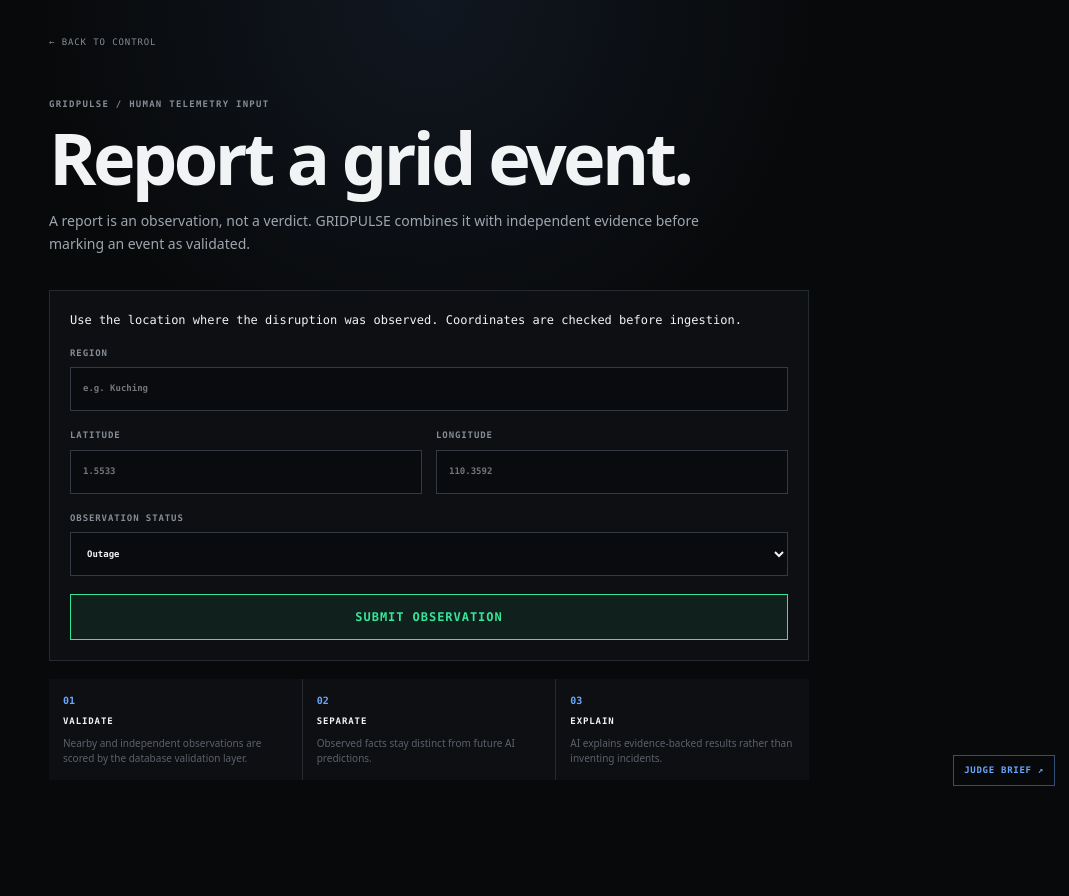
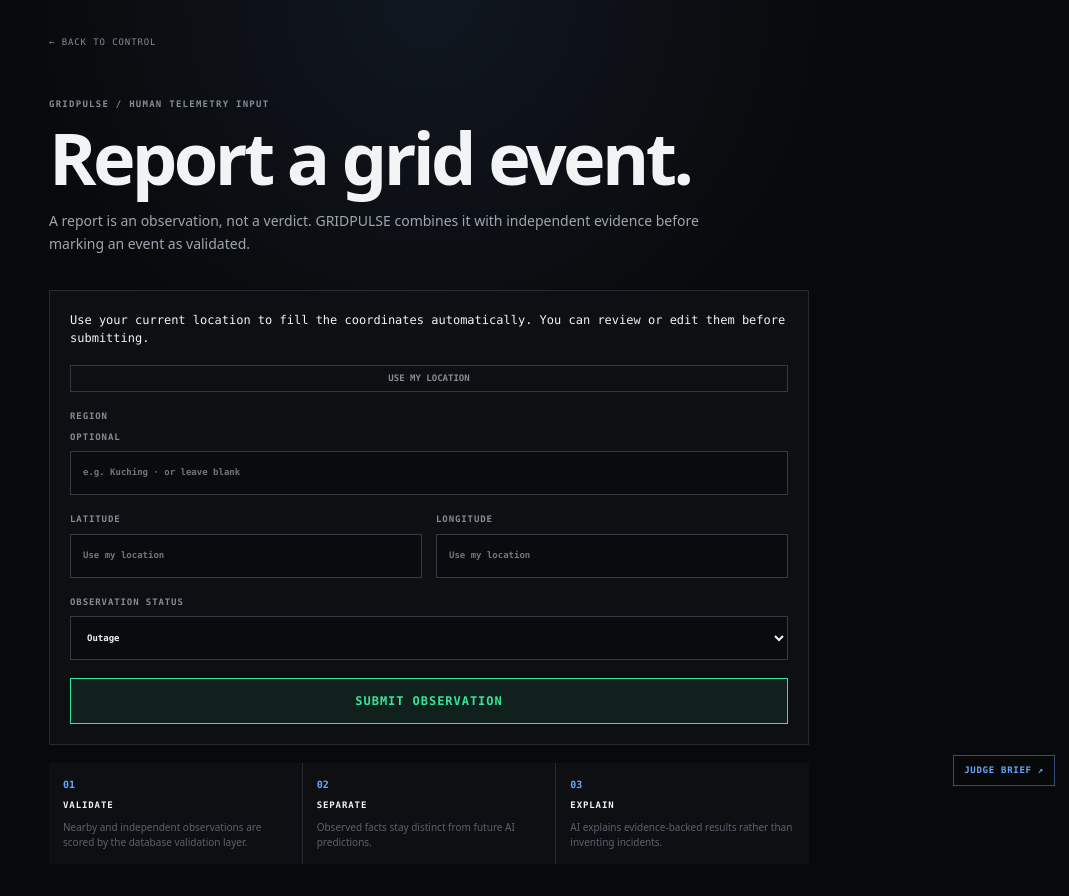
Before and after one commit to kogleshofficial-hub/GRIDPULSE, a Next.js app: page /report in a window 1280 px wide. Shown: the whole page, without its empty margins (211-1280 px from the left). Before the commit the page ends 812 px from the top, so only its background shows below. Built offline with nearby package versions, Linux system fonts and the light colour scheme.

Commit message:
fix: make telemetry reporting location-aware and user friendly

```diff
--- a/src/app/report/page.tsx
+++ b/src/app/report/page.tsx
@@ -5,7 +5,7 @@ import { FormEvent, useState } from "react";
 
 const initialForm = { region: "", latitude: "", longitude: "", status: "outage" };
 
-type ReportState = "idle" | "sending" | "success" | "error";
+type ReportState = "idle" | "locating" | "sending" | "success" | "error";
 
 function messageForError(error: unknown) {
   const value = error instanceof Error ? error.message : "Unable to submit report.";
@@ -13,28 +13,72 @@ function messageForError(error: unknown) {
   if (normalized.includes("rate limit")) return "Too many reports were submitted recently. Please wait a moment and try again.";
   if (normalized.includes("validation failed")) return "Please check the region and coordinates, then try again.";
   if (normalized.includes("outside accepted window")) return "The observation timestamp is outside the accepted reporting window.";
+  if (normalized.includes("permission")) return "Location permission was blocked. Allow location access in your browser, then try again.";
+  if (normalized.includes("unavailable")) return "Your device could not provide a location right now. You can enter coordinates manually.";
+  if (normalized.includes("timeout")) return "Location lookup took too long. Try again or enter coordinates manually.";
+  if (normalized.includes("not supported")) return "This browser does not support location lookup. You can enter coordinates manually.";
   return normalized;
 }
 
 export default function ReportPage() {
   const [state, setState] = useState<ReportState>("idle");
   const [message, setMessage] = useState("");
+  const [locationAccuracy, setLocationAccuracy] = useState<number | null>(null);
   const [formValues, setFormValues] = useState(initialForm);
+
+  function updateField(field: keyof typeof initialForm, value: string) {
+    setFormValues((current) => ({ ...current, [field]: value }));
+  }
+
+  function useMyLocation() {
+    if (state === "locating" || state === "sending") return;
+    setMessage("");
+    setState("locating");
+
+    if (!("geolocation" in navigator)) {
+      setState("error");
+      setMessage("Location is not supported by this browser. You can enter coordinates manually.");
+      return;
+    }
+
+    navigator.geolocation.getCurrentPosition(
+      (position) => {
+        const { latitude, longitude, accuracy } = position.coords;
+        setFormValues((current) => ({
+          ...current,
+          latitude: latitude.toFixed(6),
+          longitude: longitude.toFixed(6),
+          region: current.region || "Auto-detected",
+        }));
+        setLocationAccuracy(Math.round(accuracy));
+        setState("idle");
+        setMessage(`Location found. Accuracy about ${Math.round(accuracy)} m. Review it before submitting.`);
+      },
+      (error) => {
+        setState("error");
+        if (error.code === 1) setMessage("Location permission was blocked. Allow location access in your browser, then try again.");
+        else if (error.code === 2) setMessage("Your device could not provide a location right now. You can enter coordinates manually.");
+        else if (error.code === 3) setMessage("Location lookup took too long. Try again or enter coordinates manually.");
+        else setMessage("Unable to retrieve your location. You can enter coordinates manually.");
+      },
+      { enableHighAccuracy: true, maximumAge: 30000, timeout: 15000 },
+    );
+  }
 
   async function submit(event: FormEvent<HTMLFormElement>) {
     event.preventDefault();
-    if (state === "sending") return;
+    if (state === "sending" || state === "locating") return;
     setState("sending");
     setMessage("");
     const form = new FormData(event.currentTarget);
-    const region = String(form.get("region") ?? "").trim();
+    const region = String(form.get("region") ?? "").trim() || "Auto-detected";
     const latitude = Number(form.get("latitude"));
     const longitude = Number(form.get("longitude"));
     const status = String(form.get("status"));
 
-    if (!region || !Number.isFinite(latitude) || !Number.isFinite(longitude) || latitude < -90 || latitude > 90 || longitude < -180 || longitude > 180) {
+    if (!Number.isFinite(latitude) || !Number.isFinite(longitude) || latitude < -90 || latitude > 90 || longitude < -180 || longitude > 180) {
       setState("error");
-      setMessage("Please enter a valid region, latitude, and longitude.");
+      setMessage("Please use your location button or enter a valid latitude and longitude.");
       return;
     }
 
@@ -65,6 +109,7 @@ export default function ReportPage() {
       setState("success");
       setMessage(`Observation accepted. Validation state: ${result.report?.validation_status ?? "pending"}.`);
       setFormValues(initialForm);
+      setLocationAccuracy(null);
       event.currentTarget.reset();
     } catch (error) {
       setState("error");
@@ -83,34 +128,38 @@ export default function ReportPage() {
         </p>
 
         <form className="report-form" onSubmit={submit} aria-describedby="report-help">
-          <div id="report-help" className="form-hint">Use the location where the disruption was observed. Coordinates are checked before ingestion.</div>
+          <div id="report-help" className="form-hint">Use your current location to fill the coordinates automatically. You can review or edit them before submitting.</div>
+          <button className="ghost-button" type="button" onClick={useMyLocation} disabled={state === "locating" || state === "sending"} aria-busy={state === "locating"}>
+            {state === "locating" ? "LOCATING…" : "USE MY LOCATION"}
+          </button>
+          {locationAccuracy !== null && <div className="form-hint" role="status">DEVICE LOCATION READY · ±{locationAccuracy} M</div>}
           <label>
-            REGION
-            <input name="region" value={formValues.region} onChange={(event) => setFormValues((current) => ({ ...current, region: event.target.value }))} required maxLength={120} autoComplete="address-level2" placeholder="e.g. Kuching" />
+            REGION <span aria-hidden="true">OPTIONAL</span>
+            <input name="region" value={formValues.region} onChange={(event) => updateField("region", event.target.value)} maxLength={120} autoComplete="address-level2" placeholder="e.g. Kuching · or leave blank" />
           </label>
           <div className="two-fields">
             <label>
               LATITUDE
-              <input name="latitude" value={formValues.latitude} onChange={(event) => setFormValues((current) => ({ ...current, latitude: event.target.value }))} type="number" inputMode="decimal" step="any" min="-90" max="90" required placeholder="1.5533" />
+              <input name="latitude" value={formValues.latitude} onChange={(event) => updateField("latitude", event.target.value)} type="number" inputMode="decimal" step="any" min="-90" max="90" required placeholder="Use my location" />
             </label>
             <label>
               LONGITUDE
-              <input name="longitude" value={formValues.longitude} onChange={(event) => setFormValues((current) => ({ ...current, longitude: event.target.value }))} type="number" inputMode="decimal" step="any" min="-180" max="180" required placeholder="110.3592" />
+              <input name="longitude" value={formValues.longitude} onChange={(event) => updateField("longitude", event.target.value)} type="number" inputMode="decimal" step="any" min="-180" max="180" required placeholder="Use my location" />
             </label>
           </div>
           <label>
             OBSERVATION STATUS
-            <select name="status" value={formValues.status} onChange={(event) => setFormValues((current) => ({ ...current, status: event.target.value }))}>
+            <select name="status" value={formValues.status} onChange={(event) => updateField("status", event.target.value)}>
               <option value="outage">Outage</option>
               <option value="degraded">Degraded</option>
               <option value="restored">Restored</option>
               <option value="unknown">Unknown</option>
             </select>
           </label>
-          <button className="submit-report" type="submit" disabled={state === "sending"} aria-busy={state === "sending"}>
+          <button className="submit-report" type="submit" disabled={state === "sending" || state === "locating"} aria-busy={state === "sending"}>
             {state === "sending" ? "INGESTING…" : "SUBMIT OBSERVATION"}
           </button>
-          {message && <div className={`form-message ${state}`} role={state === "error" ? "alert" : "status"} aria-live="polite">{message}</div>}
+          {message && <div className={`form-message ${state === "success" ? "success" : "error"}`} role={state === "error" ? "alert" : "status"} aria-live="polite">{message}</div>}
         </form>
 
         <div className="report-principles">
```
